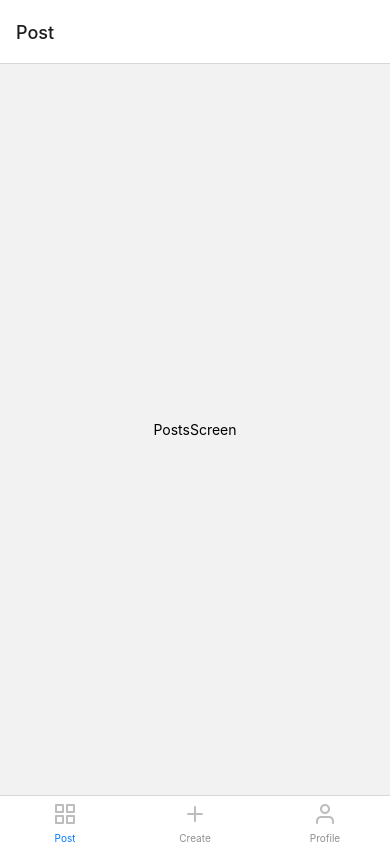
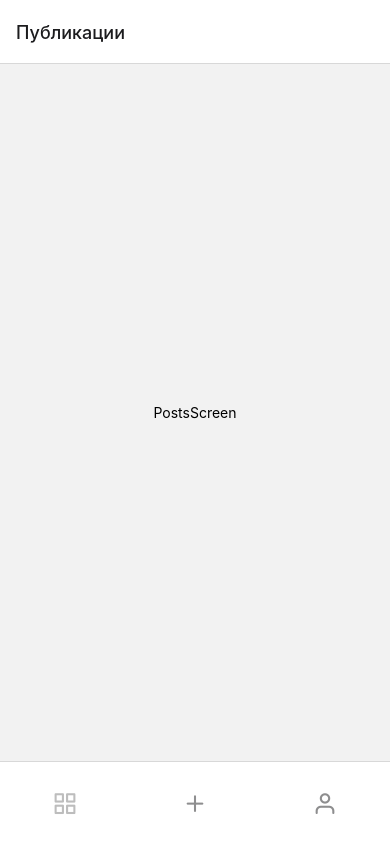
Before and after one commit to Tatiana-Hela/react-native-hw4, a React Native app: screen / in a window 390 px wide. Built offline with nearby package versions, Linux system fonts and the light colour scheme.

Commit message:
add icon style

```diff
--- a/router.js
+++ b/router.js
@@ -11,7 +11,6 @@ import CreatePostsScreen from "./Screens/mainScreen/CreatePostsScreen";
 import ProfileScreen from "./Screens/mainScreen/ProfileScreen";
 
 ///icons
-// import Icon from "react-native-vector-icons/FontAwesome";
 import { Feather } from "@expo/vector-icons";
 
 const AuthStack = createStackNavigator();
@@ -35,30 +34,41 @@ export const useRoute = (isAuth) => {
     );
   }
   return (
-    <MainTab.Navigator screenOptions={{ showLabel: false }}>
+    <MainTab.Navigator screenOptions={{ tabBarStyle: { height: 83 } }}>
       <MainTab.Screen
         options={{
-          tabBarIcon: ({ focused, size, color }) => {
-            return <Feather name="grid" size={24} color="#BDBDBD" />;
-          },
+          tabBarIcon: ({ focused, size, color }) => (
+            <Feather name="grid" size={size} color={color} />
+          ),
+          tabBarActiveTintColor: "#BDBDBD",
+          tabBarShowLabel: false,
+          title: "Публикации",
         }}
         name="Post"
         component={PostsScreen}
       />
       <MainTab.Screen
         options={{
-          tabBarIcon: ({ focused, size, color }) => {
-            return <Feather name="plus" size={24} color="#BDBDBD" />;
-          },
+          tabBarIcon: ({ focused, size, color }) => (
+            <Feather name="plus" size={size} color={color} />
+          ),
+          tabBarActiveBackgroundColor: "#FF6C00",
+          tabBarActiveTintColor: "#FFFFFF",
+          tabBarShowLabel: false,
+          title: "Создать публикацию",
         }}
         name="Create"
         component={CreatePostsScreen}
       />
       <MainTab.Screen
         options={{
-          tabBarIcon: ({ focused, size, color }) => {
-            return <Feather name="user" size={24} color="#BDBDBD" />;
-          },
+          tabBarIcon: ({ focused, size, color }) => (
+            <Feather name="user" size={size} color={color} />
+          ),
+          tabBarActiveBackgroundColor: "#FF6C00",
+          tabBarActiveTintColor: "#FFFFFF",
+          tabBarShowLabel: false,
+          headerShown: false,
         }}
         name="Profile"
         component={ProfileScreen}
```
